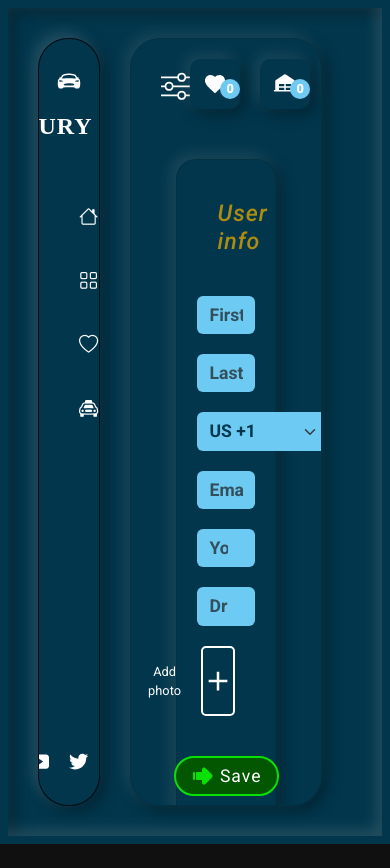
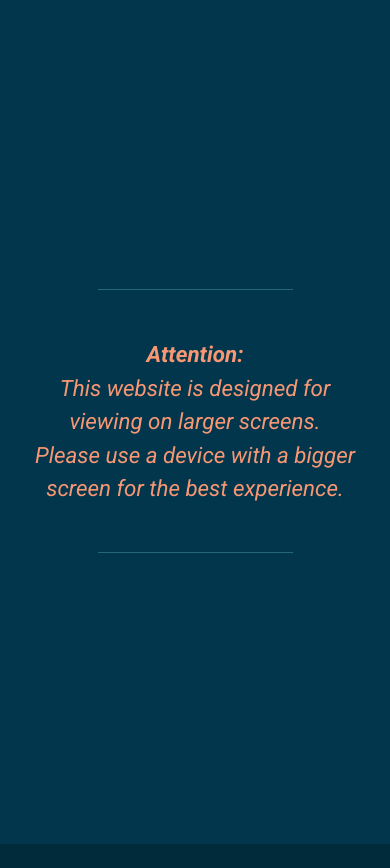
Before and after one commit to KusmiiVasyl/Luxury-car-catalog, a React (Vite) app: page /registration in a window 390 px wide. Before the commit the page ends 844 px from the top, so only its background shows below. Built offline with nearby package versions, Linux system fonts and the light colour scheme.

Commit message:
Show some info when site is loading.  Add some styling change for different screen width.

```diff
--- a/index.html
+++ b/index.html
@@ -12,7 +12,26 @@
     <meta name="viewport" content="width=device-width, initial-scale=1.0" />
     <title>Rent Luxury Car</title>
   </head>
-  <body>
+  overflow: hidden;
+  <body style="background-color: #012a3b; overflow: hidden;">
+    <div
+      style="
+        display: flex;
+        flex-direction: column;
+        width: 100%;
+        height: 100vh;
+        justify-content: center;
+        align-items: center;
+        font-style: italic;
+      "
+    >
+      <p style="font-size: 1.4rem; color: #49c9ff">
+        Welcome to our LUXURY RENT CAR website.
+      </p>
+      <p style="font-size: 1.2rem; margin-top: 40px; color: #04d42e">
+        Wait a minute...
+      </p>
+    </div>
     <div id="root"></div>
     <script type="module" src="/src/main.jsx"></script>
   </body>
--- a/src/components/SideMenu/SideMenu.module.css
+++ b/src/components/SideMenu/SideMenu.module.css
@@ -84,3 +84,15 @@
   font-size: 1.5rem;
 }
 /* #endregion */
+
+@media screen and (max-width: 1245px) {
+  .sideMenuBlock {
+    width: 7%;
+    align-items: center;
+  }
+
+  .logo span,
+  .nav a span:nth-child(2) {
+    display: none;
+  }
+}
--- a/src/components/Social/Social.module.css
+++ b/src/components/Social/Social.module.css
@@ -34,3 +34,11 @@
   align-items: center;
   justify-content: end;
 }
+
+@media screen and (max-width: 1245px) {
+  .social {
+    flex-direction: column;
+    align-items: center;
+    justify-content: end;
+  }
+}
--- a/src/pages/Header/Hearder.module.css
+++ b/src/pages/Header/Hearder.module.css
@@ -44,3 +44,9 @@
 .userItems .registration {
   text-decoration: none;
 }
+
+@media screen and (max-width: 1245px) {
+  .menu {
+    visibility: hidden;
+  }
+}
--- a/src/pages/MainHub/MainHub.jsx
+++ b/src/pages/MainHub/MainHub.jsx
@@ -22,6 +22,7 @@ const MainHub = () => {
   }, []);
 
   return (
+    <>
       <div className={styles.mainBlock}>
         <SideMenu active={active} />
         <div className={styles.banner + (active ? " " + styles.active : "")}>
@@ -47,6 +48,15 @@ const MainHub = () => {
           transition={Zoom}
         />
       </div>
+      <div className={styles.infoBlock}>
+        <hr />
+        <p>
+          <strong>Attention:</strong><br/> This website is designed for viewing on larger screens.<br/> Please
+          use a device with a bigger screen for the best experience.
+        </p>
+        <hr />
+      </div>
+    </>
   );
 };
 
--- a/src/pages/MainHub/MainHub.module.css
+++ b/src/pages/MainHub/MainHub.module.css
@@ -48,3 +48,42 @@
   letter-spacing: 2px;
   font-style: italic;
 }
+
+.infoBlock {
+  display: none;
+  position: absolute;
+  top: 0;
+  left: 0;
+  right: 0;
+  bottom: 0;
+  width: 100%;
+  height: 100vh;
+  justify-content: center;
+  align-items: center;
+  flex-direction: column;
+  background-color: var(--bgColor);
+}
+
+.infoBlock p {
+  margin: 30px;
+  font-size: 1.4rem;
+  font-style: italic;
+  text-align: center;
+  color: rgb(248, 151, 115);
+}
+
+.infoBlock hr {
+  width: 50%;
+  height: 3px;
+  color: rgb(135, 248, 250);
+}
+
+@media screen and (max-width: 600px) {
+  .mainBlock {
+    display: none;
+  }
+
+  .infoBlock {
+    display: flex;
+  }
+}
```
Lines whose indentation alone changed are shown as unchanged.
